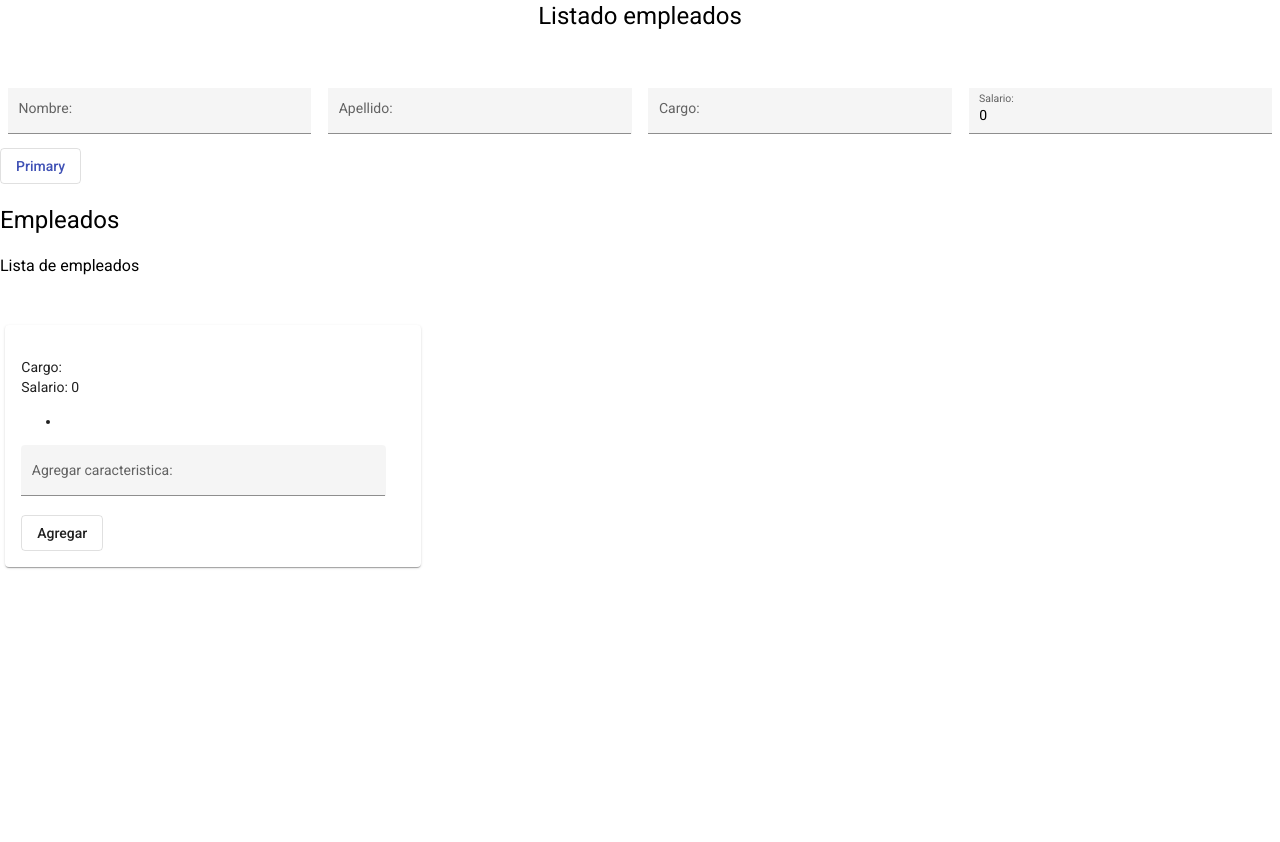
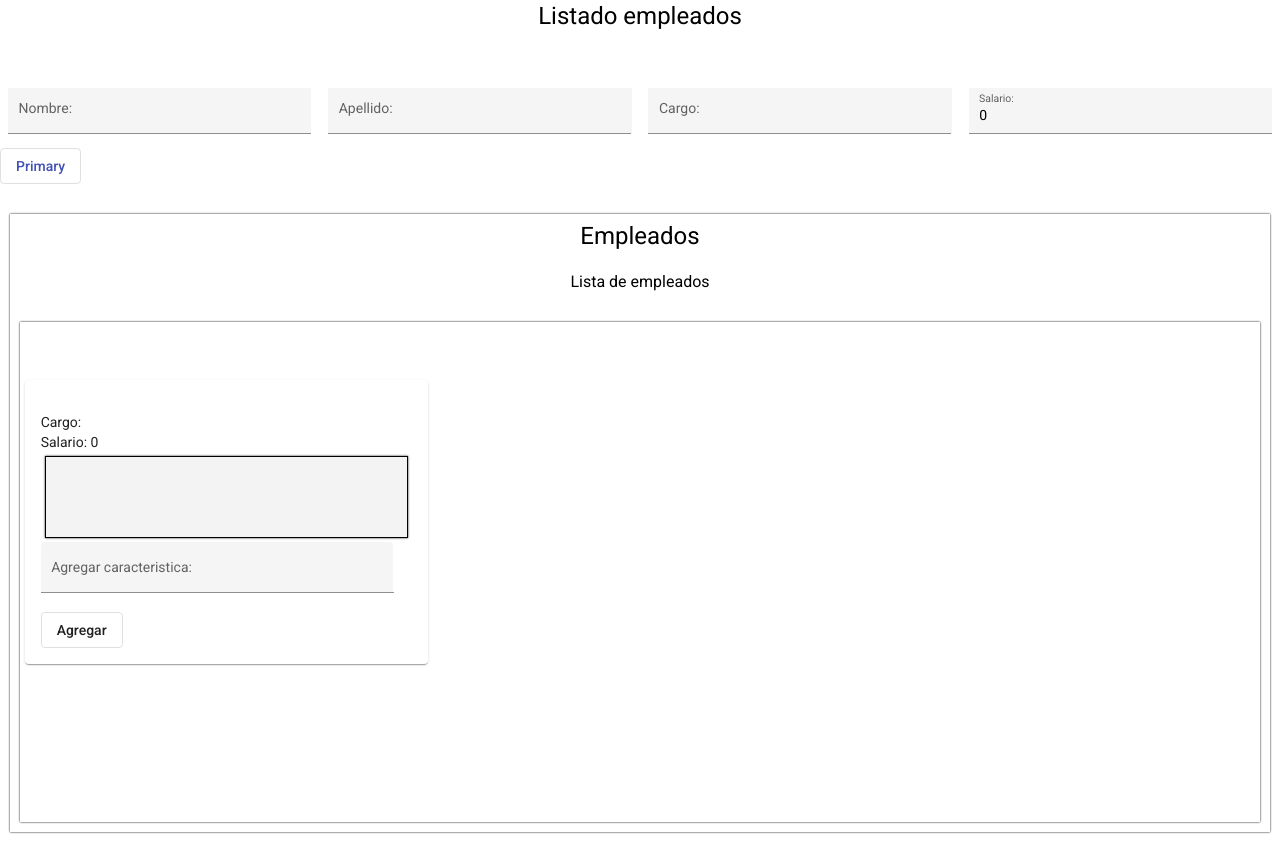
Before and after one commit to JuanS1471/angularproyecto, an Angular app in the folder angular-proyect/: page / in a window 1280 px wide. Both pictures are taken after a click on the button "Primary". Before the commit the page ends 800 px from the top, so only its background shows below. Built offline with nearby package versions, Linux system fonts and the light colour scheme.

Commit message:
Servicios 3

```diff
--- a/angular-proyect/src/app/app.component.ts
+++ b/angular-proyect/src/app/app.component.ts
@@ -23,7 +23,6 @@ export class AppComponent {
   salarioVar:number = 0;
   agregarEmp(){
     let miempleado = new empleado(this.nombreVar, this.apellidoVar, this.cargoVar, this.salarioVar);
-    this.notification.mostrarMSG("Nombre: " + miempleado.nombre);
     this.empleadoService.addUser(miempleado);
   }
 
--- a/angular-proyect/src/app/componentehijo/componentchild/componentchild.component.css
+++ b/angular-proyect/src/app/componentehijo/componentchild/componentchild.component.css
@@ -0,0 +1,10 @@
+.borderStyle{
+    border: 1px solid black;
+    height: 80px;
+    overflow: auto;
+    margin: 4px;
+    justify-content: center;
+    background-color: #f3f3f3;
+    box-shadow: 0px 0px 2px 0px;
+
+}
--- a/angular-proyect/src/app/componentehijo/componentchild/componentchild.component.html
+++ b/angular-proyect/src/app/componentehijo/componentchild/componentchild.component.html
@@ -1,11 +1,15 @@
 <div style="display: flex;
 justify-content: center;
 align-items: center; width: 100%; margin-top: 20px;">
- <div style="width: 100%;">
-    <h1>Empleados</h1>
+ <div style="width: 100%; box-shadow: 0px 0px 2px 0px; margin: 10px;">
+    <div class="centerContent" style="width: 100%; margin-top: 6px;">
+        <h1 style="width: 100%; text-justify: center; text-align: center;">Empleados</h1>
         <h3>Lista de empleados</h3>
-    <mat-grid-list cols="3" rowHeight="300px">
-        <mat-grid-tile *ngFor="let emp of empleados"><mat-card style="overflow: scroll;">
+    </div>
+    <div style="box-shadow: 0px 0px 2px 0px; margin: 10px; height: 500px;
+    overflow: auto;">
+    <mat-grid-list cols="3" rowHeight="400px" style="overflow: auto;">
+        <mat-grid-tile *ngFor="let emp of empleados"><mat-card>
             <mat-card-header>
                 <mat-card-title>{{emp.nombre}}
                 {{emp.apellido}}
@@ -13,11 +17,16 @@ align-items: center; width: 100%; margin-top: 20px;">
                 </mat-card-title></mat-card-header>
                 Cargo: <span [ngStyle]="{color: emp.cargo=='director'? 'red':'black'}">{{emp.cargo}}</span><br>
                 Salario: {{emp.salario}}<br>
-                <ul>
-                    <li *ngFor="let cara of arrayCarc">{{cara}}</li>
-                </ul>
+                <div class="borderStyle centerContent">
+                    <mat-card *ngFor="let cara of arrayCarc" style="margin-bottom: 5px;">
+                        <mat-card-content>
+                            {{cara}}
+                        </mat-card-content>
+                    </mat-card>
+                </div>
                 <app-caracteristicas-empleados (caracteristicas)="agregarCarac($event)"></app-caracteristicas-empleados>
     </mat-card></mat-grid-tile>
     </mat-grid-list>
+    </div>
 </div>
 </div>
--- a/angular-proyect/src/app/componentehijo/componentchild/componentchild.component.ts
+++ b/angular-proyect/src/app/componentehijo/componentchild/componentchild.component.ts
@@ -15,7 +15,7 @@ export class ComponentchildComponent implements OnInit {
   ngOnInit(): void {
   }
 
-  arrayCarc = ['']
+  arrayCarc:Array<string> = []
 
   agregarCarac(car: string){
     this.arrayCarc.push(car)
--- a/angular-proyect/src/app/empleados.service.ts
+++ b/angular-proyect/src/app/empleados.service.ts
@@ -1,10 +1,18 @@
+import { Injectable } from "@angular/core";
 import { empleado } from "./empleado.model";
+import { ServicioEmpleadosService } from "./servicio-empleados.service";
+@Injectable()
 
 export class empleadosService{
+    constructor( private notificacion: ServicioEmpleadosService){
+
+    }
+
     empleados:empleado[]=[
     ]
 
     addUser(empleado: empleado){
+        this.notificacion.mostrarMSG("El empleado es: " + empleado.nombre)
         this.empleados.push(empleado);
     }
 }
--- a/angular-proyect/src/styles.css
+++ b/angular-proyect/src/styles.css
@@ -8,3 +8,9 @@ mat-card{
 mat-form-field{
     width: 95%;
 }
+.centerContent{
+    display: flex;
+    justify-content: center;
+    flex-wrap: wrap;
+    align-items: center;
+}
```
